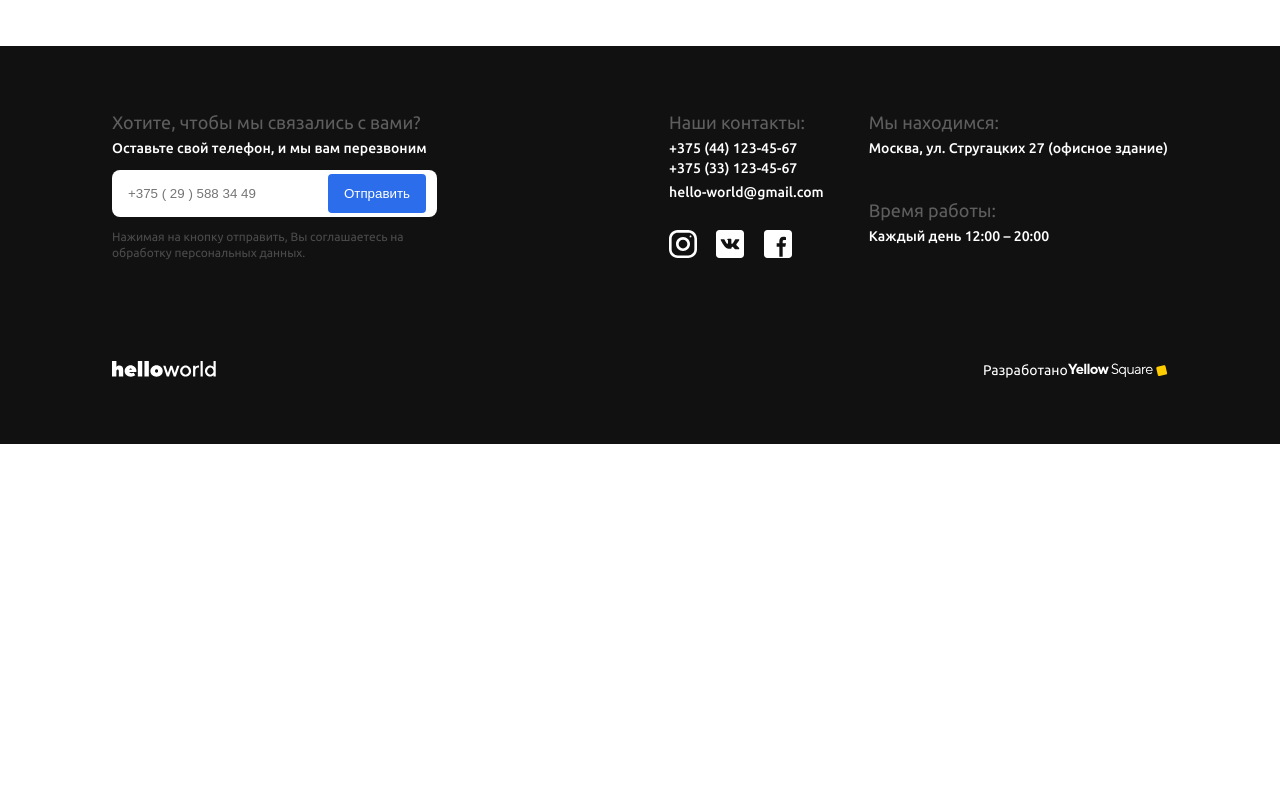
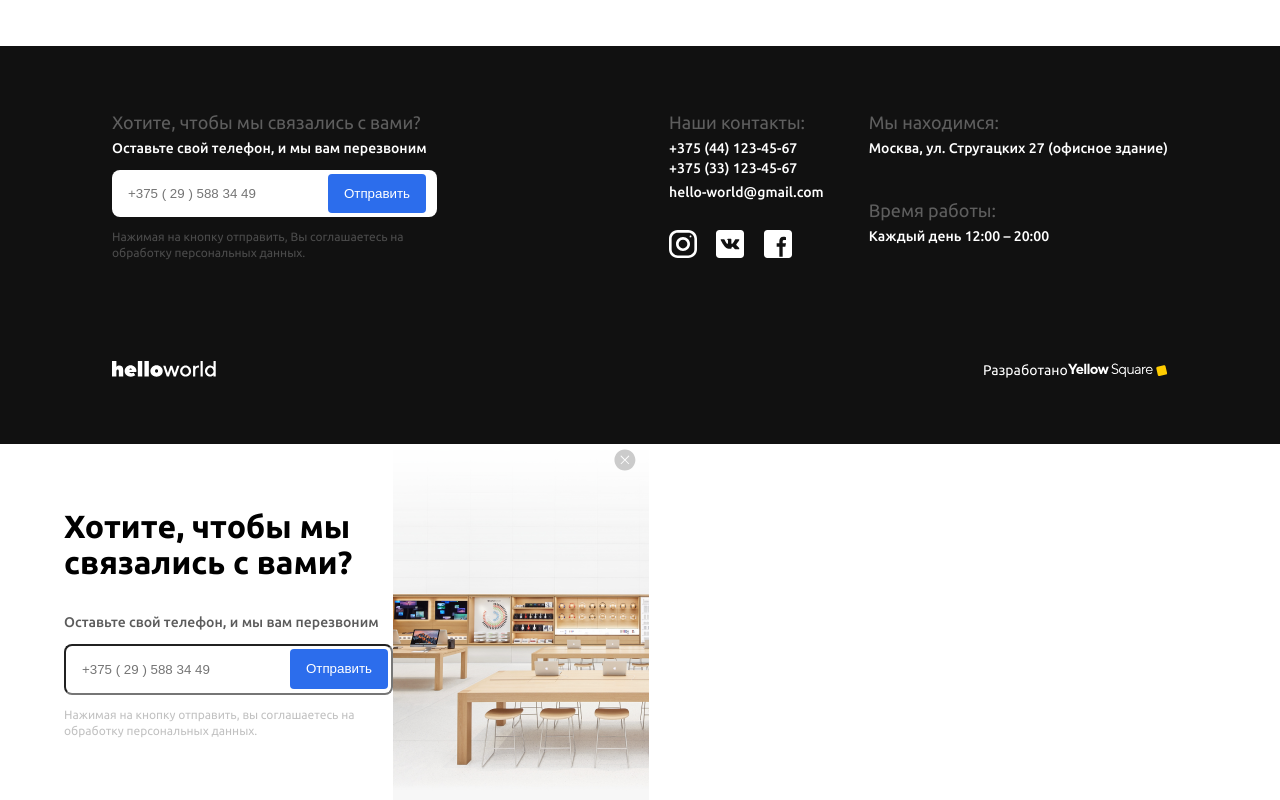
Before and after one commit to Kolenkaa/istore, a website: page src/index.html in a window 1280 px wide. Shown: the part 2677-3477 px from the top of the page. Before the commit the page ends 3121 px from the top, so only its background shows below. Drawn offline with Linux system fonts and the light colour scheme; grey boxes are pictures that could not be loaded; a web font is replaced by a local one.

Commit message:
Start to make modal

```diff
--- a/src/index.html
+++ b/src/index.html
@@ -461,6 +461,32 @@
 			</div>
 		</div>
 	</footer>
+	<!-- MODAL -->
+	<section class="modal" id="modal">
+		<div class="modal__container">
+			<div class="modal__body">
+				<h2 class="modal__title">Хотите, чтобы мы связались с вами?</h2>
+				<p class="modal__description">Оставьте свой телефон, и мы вам перезвоним</p>
+				<form action="https://echo.htmlacademy.ru" method="post" class="modal__call-order--form">
+					<div class="modal__call-order--user---tel">
+						<input class="modal__call-order--number---tel" type="tel" name="number" id="user-number"
+							placeholder="+375 ( 29 ) 588 34 49">
+						<button class="btn modal__call-order--btn" type="submit">Отправить
+						</button>
+					</div>
+				</form>
+				<p class="modal__call-order--personal---data">Нажимая на кнопку отправить, вы соглашаетесь на обработку персональных данных.</p>
+			</div>
+			<div class="modal__photo">
+				<img src="/assets/images/modal/photo-store.png" alt="фото appstore">
+			</div>
+			<button class="modal__close-btn" type="button" id="close__modal">
+				<svg width="22" height="22" viewBox="0 0 22 22" fill="none" xmlns="http://www.w3.org/2000/svg">
+					<path d="M10.9049 0.428467C5.12915 0.428467 0.428711 5.1289 0.428711 10.9047C0.428711 16.6804 5.12915 21.3808 10.9049 21.3808C16.6806 21.3808 21.3811 16.6804 21.3811 10.9047C21.3811 5.1289 16.6806 0.428467 10.9049 0.428467ZM15.053 14.3757C15.239 14.5617 15.239 14.8667 15.053 15.0527C14.9581 15.142 14.839 15.1903 14.7145 15.1903C14.5898 15.1903 14.4708 15.142 14.3759 15.0527L10.9049 11.5817L7.4339 15.0527C7.33902 15.142 7.21996 15.1903 7.09546 15.1903C6.97077 15.1903 6.85171 15.142 6.75684 15.0527C6.57084 14.8667 6.57084 14.5617 6.75684 14.3757L10.2278 10.9047L6.75684 7.43365C6.57084 7.24765 6.57084 6.94259 6.75684 6.75659C6.94284 6.57059 7.2479 6.57059 7.4339 6.75659L10.9049 10.2276L14.3759 6.75659C14.5619 6.57059 14.867 6.57059 15.053 6.75659C15.239 6.94259 15.239 7.24765 15.053 7.43365L11.582 10.9047L15.053 14.3757Z" fill="#CBCBCB"/>
+					</svg>
+			</button>
+		</div>
+	</section>
 
 	<script src="/js/script.js"></script>
 </body>
--- a/src/scss/style.scss
+++ b/src/scss/style.scss
@@ -723,3 +723,81 @@ main {
 		align-self: end;
 	}
 }
+
+/*------------ MODAL -----------*/
+
+.modal {
+	&__container {
+		display: flex;
+		width: 696px;
+		height: 356px;
+		border-radius: 20px;
+		position: relative;
+	}
+
+	&__body {
+		padding: 64px 0 0 64px;
+	}
+
+	&__title {
+		font-weight: 700;
+		font-size: 32px;
+		line-height: 36px;
+		color: #000000;
+		max-width: 312px;
+	}
+
+	&__description {
+		font-weight: 500;
+		line-height: 20px;
+		color: #5b5b5b;
+		margin-top: 32px;
+	}
+
+	&__call-order--form {
+		margin-top: 12px;
+		position: relative;
+	}
+
+	&__call-order--user---tel {
+	}
+
+	&__call-order--number---tel {
+		padding: 16px 132px 16px 16px;
+		border-radius: 8px;
+	}
+
+	&__call-order--btn {
+		position: absolute;
+		padding: 12px 16px;
+		background-color: #2c6dec;
+		border-radius: 4px;
+		font-weight: 500;
+		line-height: 16px;
+		color: #ffffff;
+		top: 5px;
+		right: 5px;
+		border: none;
+	}
+
+	&__call-order--personal---data {
+		font-size: 12px;
+		line-height: 16px;
+		color: #000000;
+		opacity: 24%;
+		margin-top: 12px;
+		max-width: 312px;
+	}
+	&__photo {
+	}
+
+	&__close-btn {
+		border: none;
+		background-color: transparent;
+		position: absolute;
+		right: 60px;
+		top: 5px;
+	}
+}
+.btn {
+}
```
Also changed, not shown: src/assets/images/modal/close-btn-dark.svg (added), src/assets/images/modal/close-btn-light.svg (added), src/assets/images/modal/icon_checked.svg (added), src/assets/images/modal/photo-store.png (added), src/css/style.css, 1 other file.
